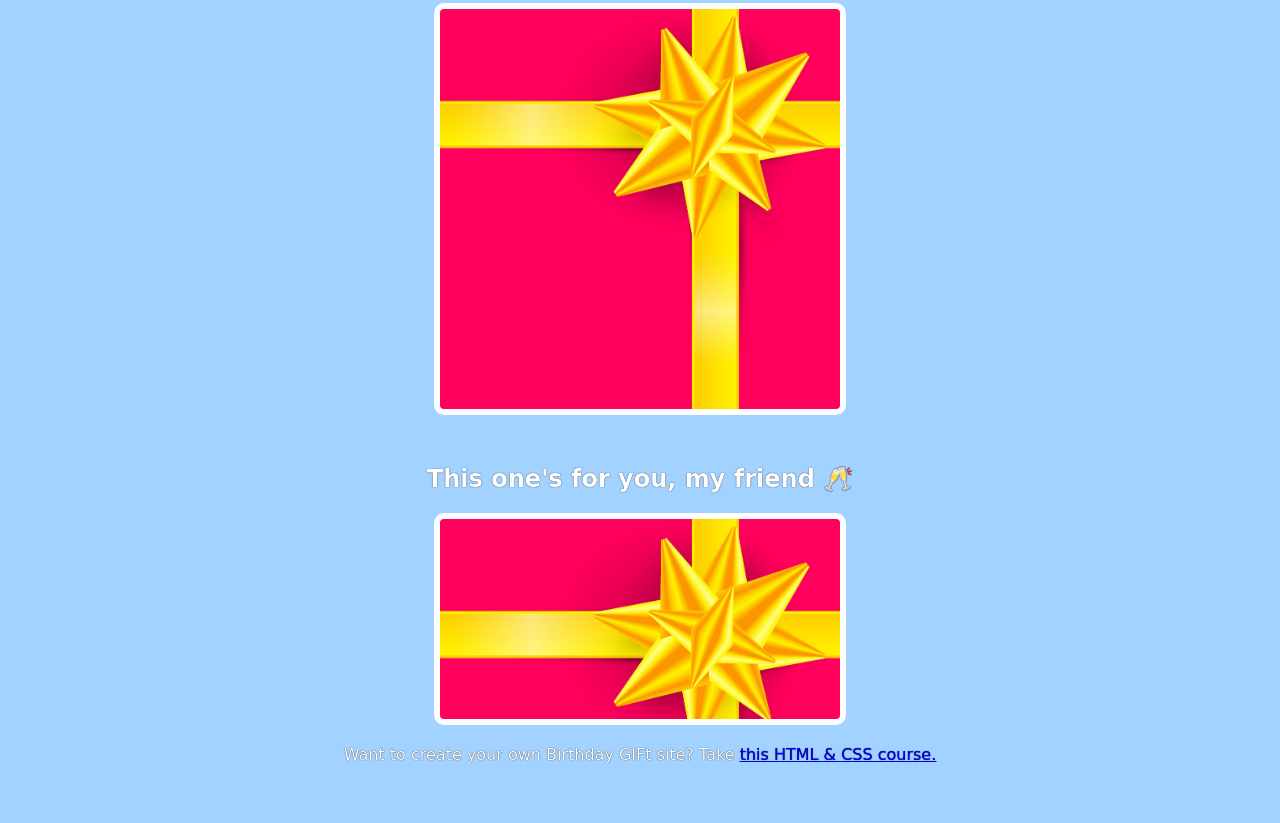
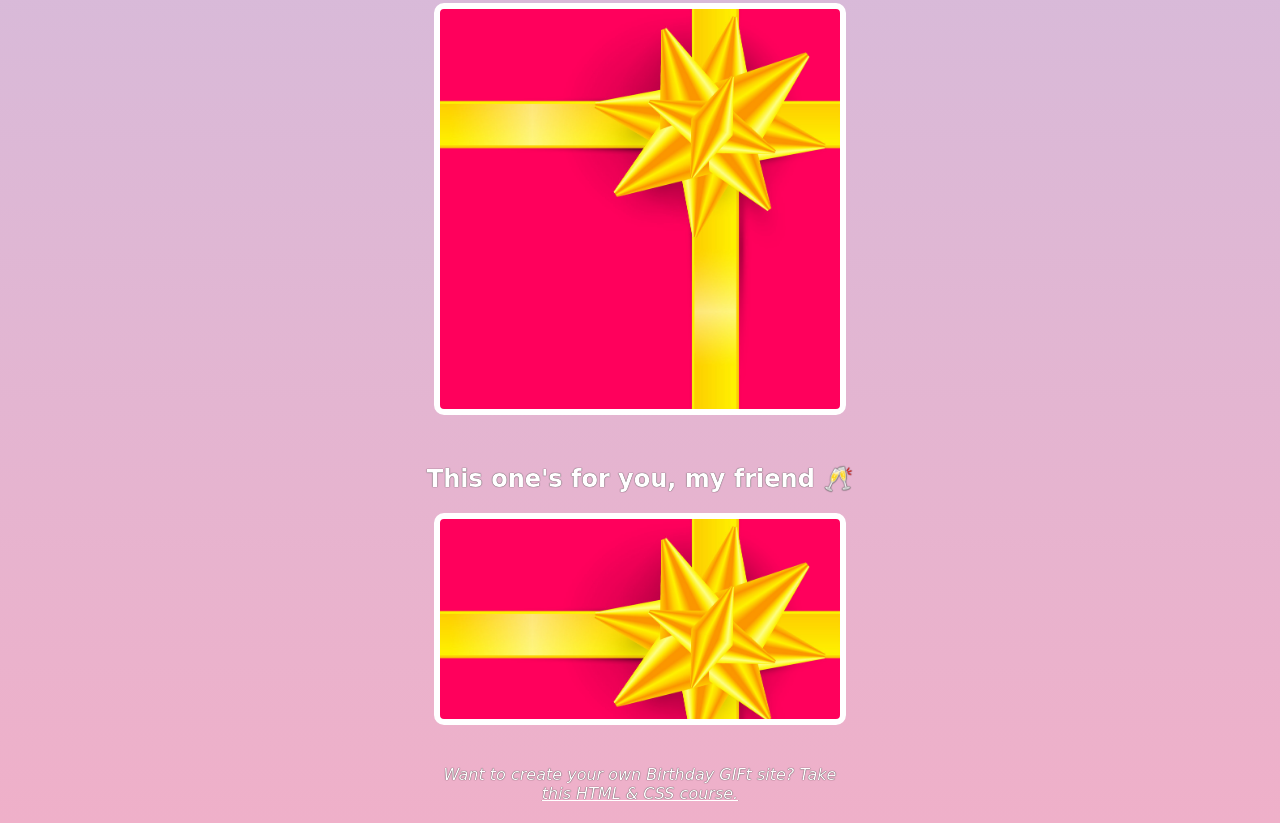
Before and after one commit to CarlosS9400/gift-card-site, a website built with Vite: page index.html in a window 1280 px wide. Shown: the part 1999-2822 px from the top of the page. Before the commit the page ends 2779 px from the top, so only its background shows below. Built offline with nearby package versions, Linux system fonts and the light colour scheme; a web font is replaced by a local one.

Commit message:
Update styles.css

```diff
--- a/styles.css
+++ b/styles.css
@@ -1,7 +1,7 @@
 body {
     text-align: center;
     font-family: 'Happy Monkey', cursive;
-    background: #a2d2ff;
+    background: linear-gradient(#a2d2ff, #EFB0C9);
     color: #ffffff;
 }
 
@@ -82,6 +82,16 @@ h1, h2, h3, h4, p {
     background-image: url("images/cheers.gif");
 }
 
+#footer {
+    font-style: italic;
+    width: 400px;
+    margin: 40px auto 20px;
+}
+
+a {
+    color: white;
+}
+
 /*
 Add the footer paragraph according to the design.
 Configure the anchor tag to open the link in a new tab.
```
